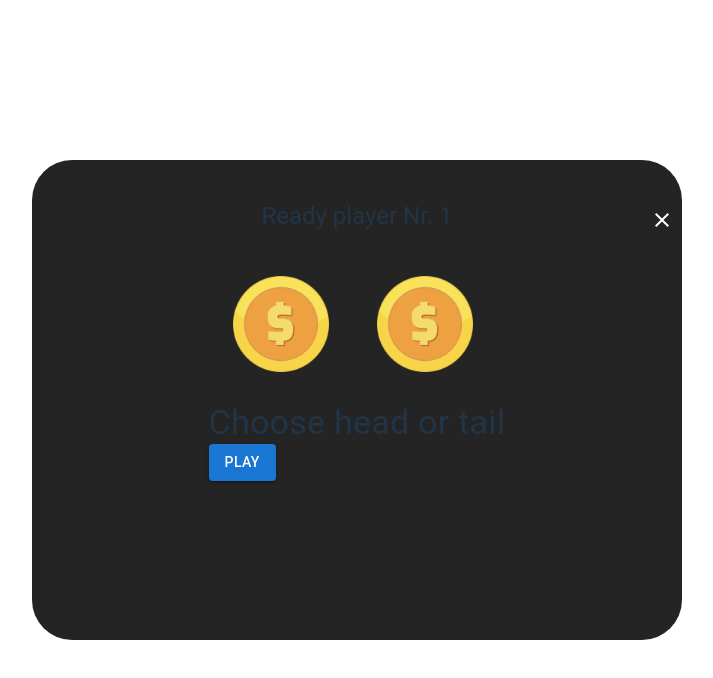
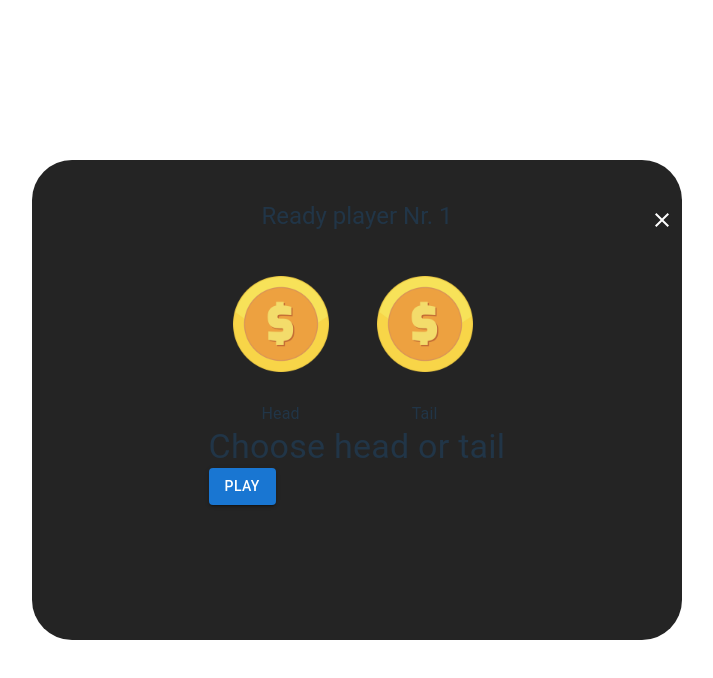
Before and after one commit to Lil-Youn/Coin-flip, a React (Vite) app in the folder coin-flip/: page / in a window 1280 px wide. Both pictures are taken after a click on the button "START GAME". Shown: the top 678 px of the page, without its empty margins (283-996 px from the left). Built offline with nearby package versions, Linux system fonts and the light colour scheme.

Commit message:
center coin images and typography with inline css

```diff
--- a/coin-flip/src/App.tsx
+++ b/coin-flip/src/App.tsx
@@ -49,20 +49,36 @@ function CoinFlipGame({ open, close }: { open: boolean; close: () => void }) {
         >
           <CloseIcon />
         </IconButton>
+        <Box>
+          <div style={{ display: "flex", flexDirection: "row" }}>
+            <div style={{ textAlign: "center" }}>
               <img
                 onClick={() => setHead(true)}
                 src={coinIcon}
                 className="logo "
                 alt="logo"
               />
+              <Typography>Head</Typography>
+            </div>
+            <div style={{ textAlign: "center" }}>
               <img
                 onClick={() => setTail(true)}
                 src={coinIcon}
                 className="logo "
                 alt="logo"
               />
+              <Typography>Tail</Typography>
+            </div>
+          </div>
+        </Box>
+        <div style={{ textAlign: "center" }}>
           <Typography variant="h4">Choose head or tail</Typography>
-        <Button sx={{ position: "absolute" }} variant="contained">
+        </div>
+
+        <Button
+          sx={{ display: "flex", position: "absolute" }}
+          variant="contained"
+        >
           Play
         </Button>
       </div>
```
Lines whose indentation alone changed are shown as unchanged.
